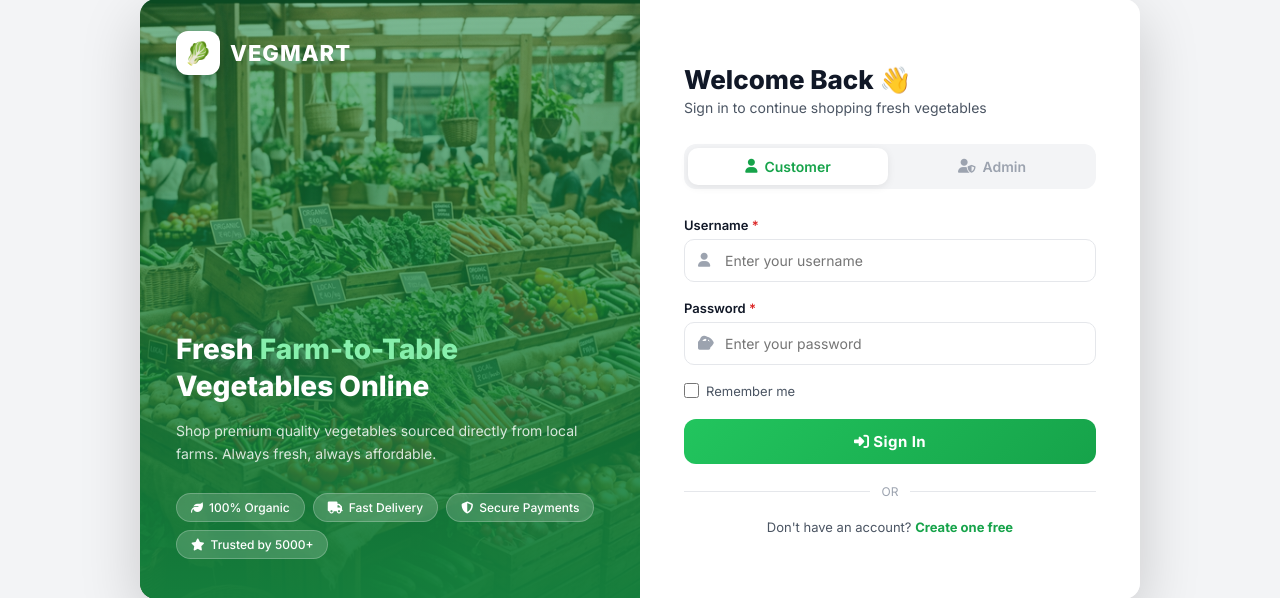
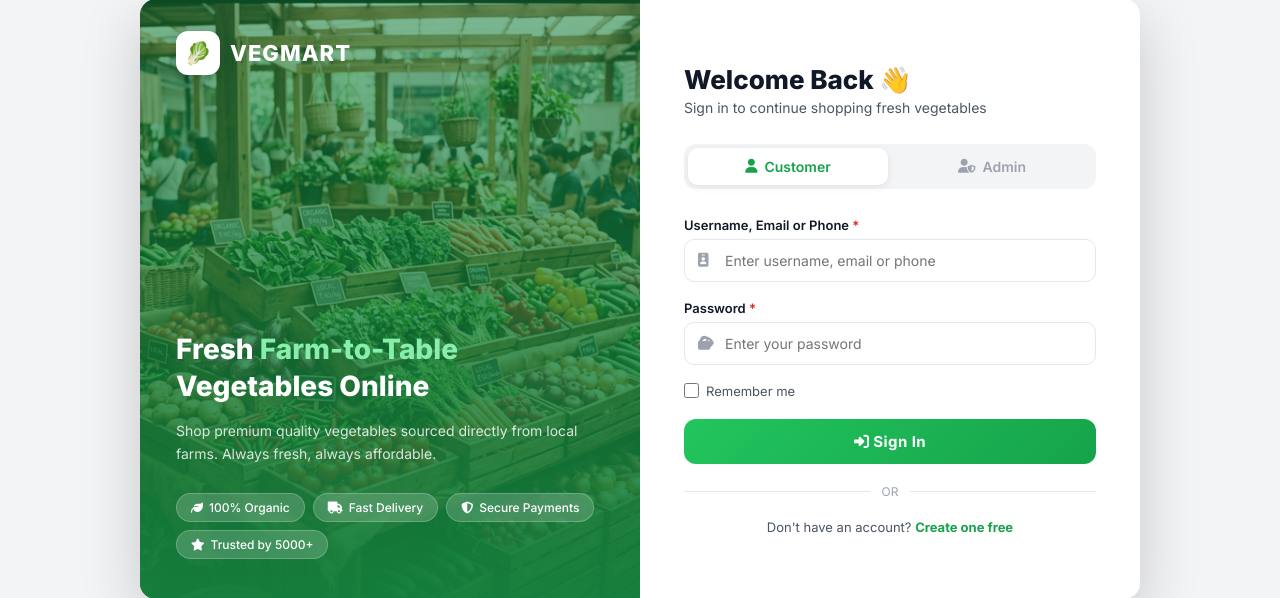
Before and after one commit to prakash-python/Python_Veg_Inventory, a Flask app: page /login in a window 1280 px wide. Shown: the part 101-699 px from the top of the page. Run offline with Flask 3, Linux system fonts and the light colour scheme.

Commit message:
modified added authentication with email and phonne number

```diff
--- a/routes/auth_routes.py
+++ b/routes/auth_routes.py
@@ -5,8 +5,8 @@ from datetime import datetime
 
 from utils.helpers import login_required, admin_required
 from models.user import (
-    get_user_by_username, create_user, get_all_users, get_user_by_id,
-    update_user, delete_user, check_phone_exists
+    get_user_by_username, get_user_by_identifier, create_user, get_all_users,
+    get_user_by_id, update_user, delete_user, check_phone_exists
 )
 
 auth_bp = Blueprint('auth', __name__)
@@ -17,10 +17,11 @@ def login():
         role = request.form.get('role')
 
         if role == 'customer':
-            username = request.form.get('username')
+            identifier = request.form.get('identifier', '').strip()
             password = request.form.get('password')
 
-            user = get_user_by_username(username)
+            # Accept username, email, or phone number
+            user = get_user_by_identifier(identifier)
 
             if user and check_password_hash(user['password'], password):
                 session['user_type'] = 'customer'
@@ -28,7 +29,7 @@ def login():
                 session['user_id'] = user['id']
                 return redirect(url_for('customer.customer_shop'))
             else:
-                return render_template('login.html', error='Invalid username or password')
+                return render_template('login.html', error='Invalid credentials. Please check your username / email / phone and password.')
 
         elif role == 'admin':
             username = request.form.get('username')
--- a/templates/login.html
+++ b/templates/login.html
@@ -417,10 +417,10 @@
                 <div class="flash-box flash-error"><i class="fas fa-exclamation-circle"></i> {{ error }}</div>
                 {% endif %}
                 <div class="field">
-                    <label for="cust-user">Username <span style="color:#dc2626;">*</span></label>
+                    <label for="cust-user">Username, Email or Phone <span style="color:#dc2626;">*</span></label>
                     <div class="input-wrap">
-                        <i class="fas fa-user"></i>
-                        <input type="text" id="cust-user" name="username" placeholder="Enter your username" required autocomplete="username">
+                        <i class="fas fa-id-badge"></i>
+                        <input type="text" id="cust-user" name="identifier" placeholder="Enter username, email or phone" required autocomplete="username">
                     </div>
                 </div>
                 <div class="field">
```
Also changed, not shown: models/user.py (+10 -0 lines).
